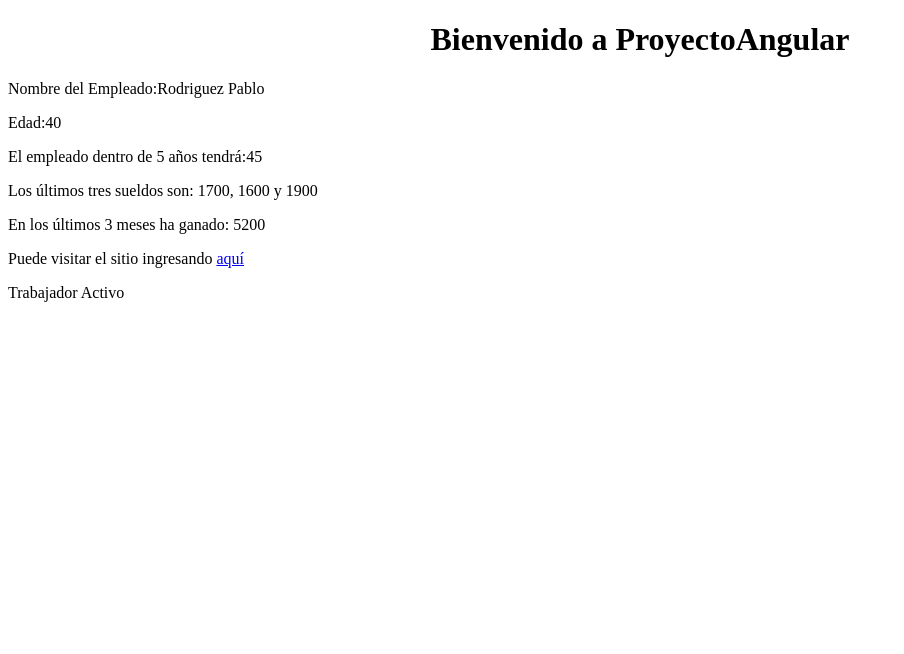
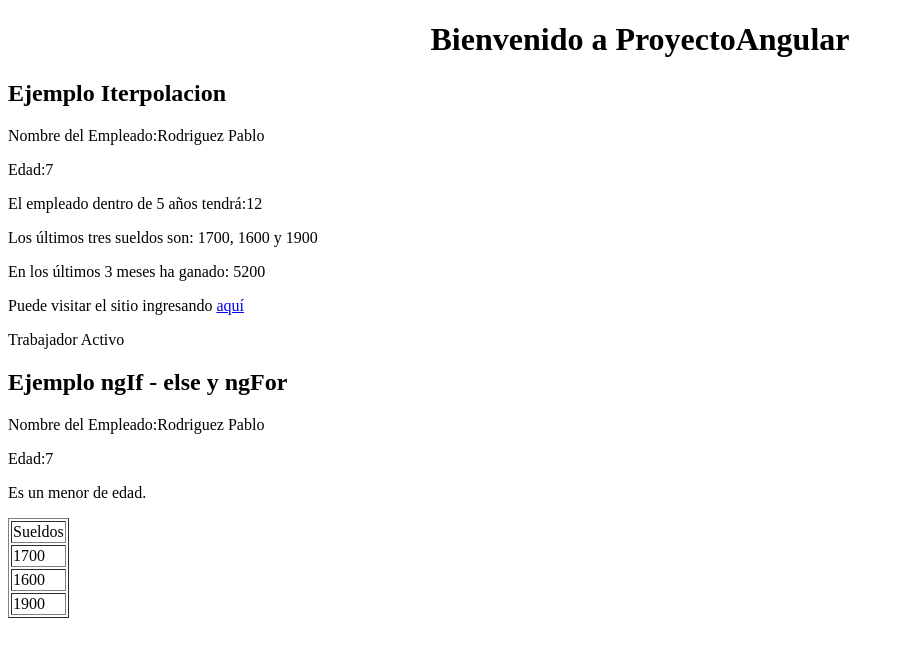
Before and after one commit to santyCodev/Proyecto-Basico-Angular, an Angular app in the folder ProyectoAngular/: page / in a window 1280 px wide. Shown: the top 654 px of the page, without its empty margins (0-904 px from the left). Built offline with nearby package versions, Linux system fonts and the light colour scheme.

Commit message:
ngIf - else y ngFor

```diff
--- a/ProyectoAngular/src/app/app.component.html
+++ b/ProyectoAngular/src/app/app.component.html
@@ -1,7 +1,9 @@
 <h1 style="text-align:center">
   Bienvenido a {{ title }}
 </h1>
+
 <div>
+  <h2> Ejemplo Iterpolacion </h2>
   <p>Nombre del Empleado:{{nombre}}</p>
   <p>Edad:{{edad}}</p>
   <p>El empleado dentro de 5 años tendrá:{{edad+5}}</p>
@@ -11,3 +13,19 @@
   <p>Puede visitar el sitio ingresando <a href="{{sitio}}">aquí</a></p>
   <p>{{esActivo()}}</p>
 </div>
+
+<div>
+  <h2> Ejemplo ngIf - else y ngFor </h2>
+  <p>Nombre del Empleado:{{nombre}}</p>
+  <p>Edad:{{edad}}</p>
+  <p *ngIf="edad>=18; else menor">Es mayor de edad.</p>
+    <table border="1">
+      <tr>
+        <td>Sueldos</td>
+      </tr>
+      <tr *ngFor="let sueldo of sueldos">
+        <td>{{sueldo}}</td>
+      </tr>
+    </table>
+  <ng-template #menor><p>Es un menor de edad.</p></ng-template>
+</div>
--- a/ProyectoAngular/src/app/app.component.ts
+++ b/ProyectoAngular/src/app/app.component.ts
@@ -9,8 +9,9 @@
   title = 'ProyectoAngular';
 
   nombre = 'Rodriguez Pablo';
-  edad = 40;
+  edad = 7;
   email = 'rpablo@gmail.com';
+
   sueldos = [1700, 1600, 1900];
   activo = true;
   sitio='http://www.google.com';
```
